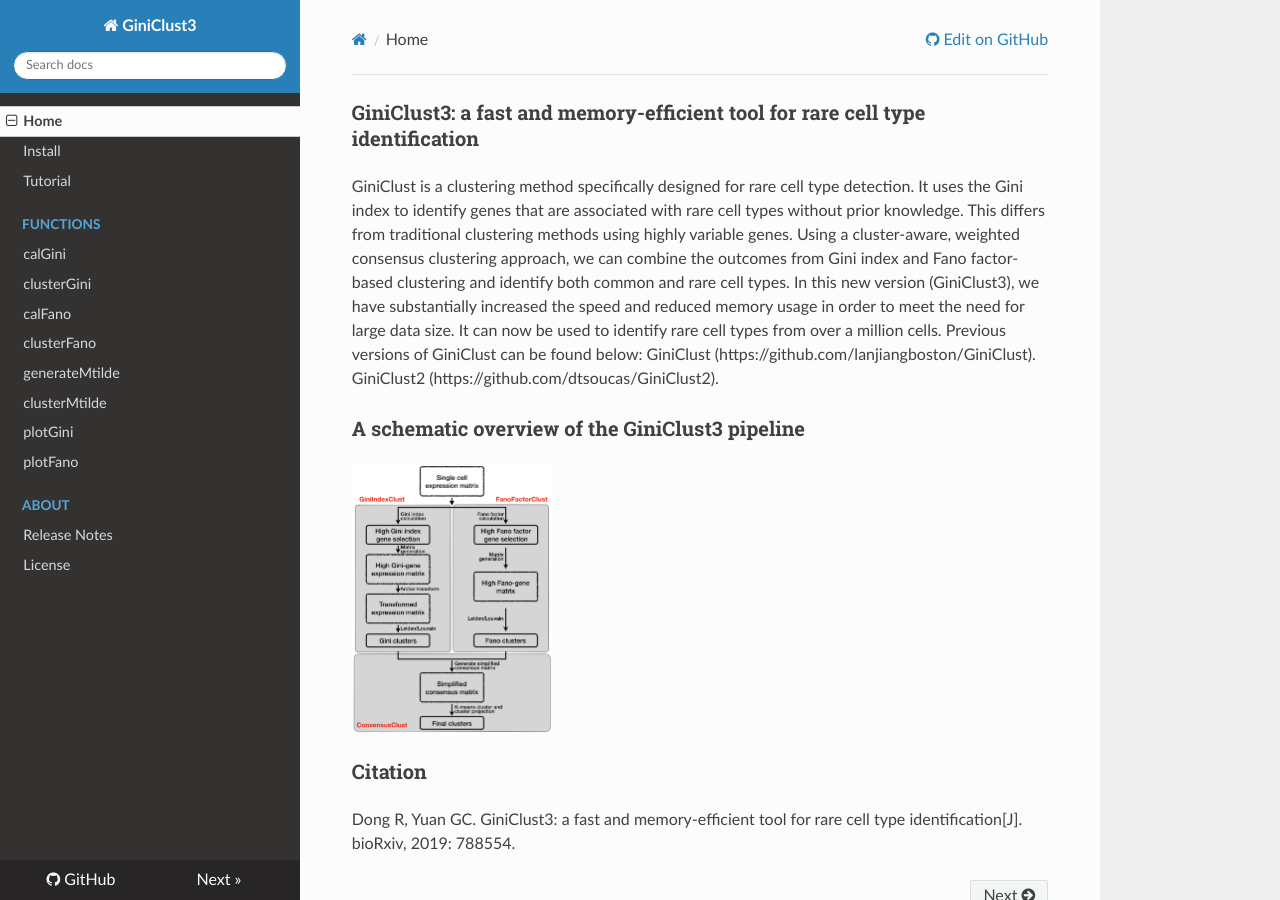
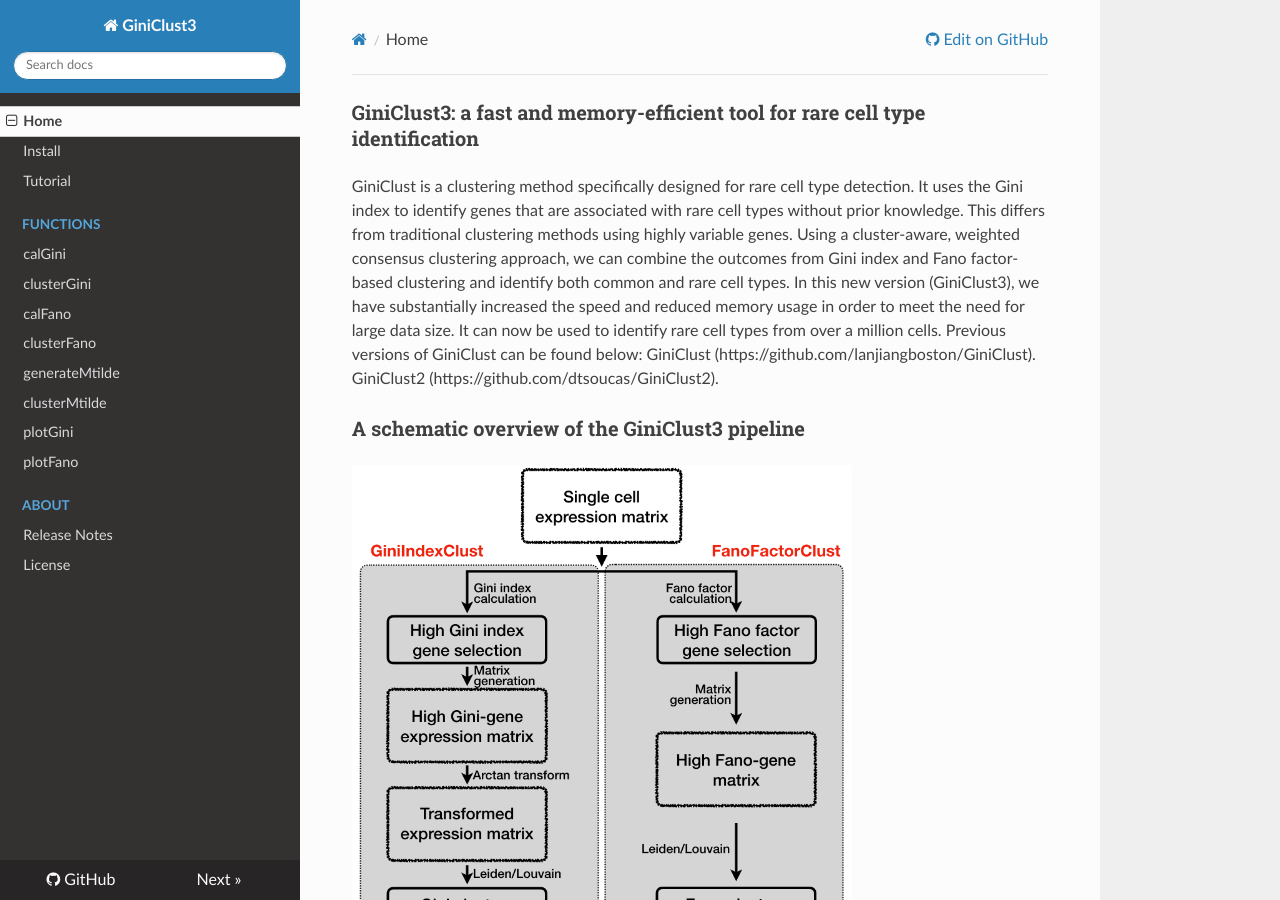
Before and after one commit to rdong08/GiniClust3, an MkDocs documentation site: the page built from docs/index.md, in a window 1280 px wide and 900 px high. Built offline with MkDocs 1.6.1, drawn with Linux system fonts in a browser that asks for light colours; nearby versions of some CDN libraries; old or Windows-style settings are respelled for this version of MkDocs.

Commit message:
Update index.md

```diff
--- a/docs/index.md
+++ b/docs/index.md
@@ -3,7 +3,7 @@
 
 ###A schematic overview of the GiniClust3 pipeline
 
-<img src="images/pipeline.png" width="200"/>
+<img src="images/pipeline.png" width="500"/>
 
 ###Citation
 Dong R, Yuan GC. GiniClust3: a fast and memory-efficient tool for rare cell type identification[J]. bioRxiv, 2019: 788554.
```
